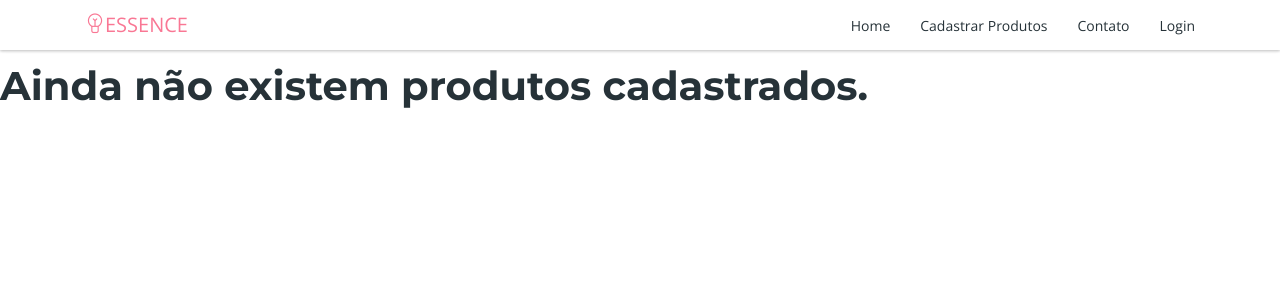
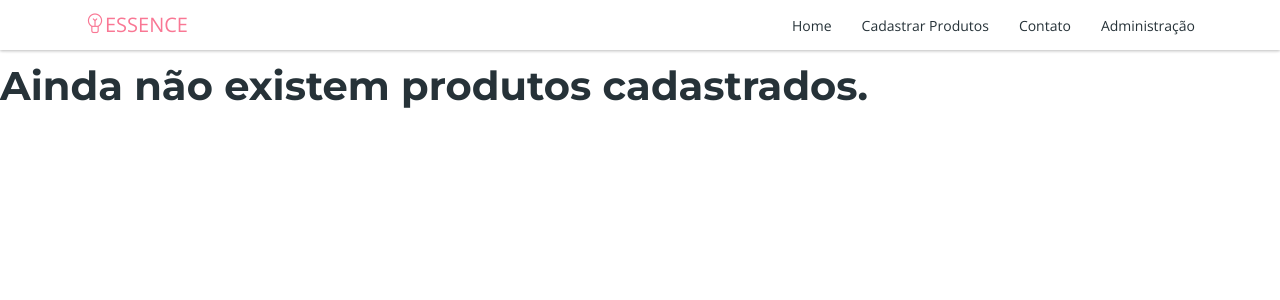
Before and after one commit to gustaoliv/Django-Cadastro-Produtos-e-Contato, a Django app: template core/templates/index.html in a window 1280 px wide. Shown: the top 300 px of the page. Run offline with Django 4.2, Linux system fonts and the light colour scheme; the template is opened without the code that fills it, so the values that code supplies are empty; parts of the project's set-up code (start-up, migrations or seed data) failed here and were passed over; some libraries are stand-ins or nearby versions; some web fonts are replaced.

Commit message:
ajustes menu

```diff
--- a/core/templates/contato.html
+++ b/core/templates/contato.html
@@ -50,7 +50,7 @@
                   <a class="nav-link page-scroll" href="#">Contato</a>
                 </li>
                 <li class="nav-item">
-                  <a class="nav-link page-scroll" href="https://django2-gustaoliv.herokuapp.com/admin">Login</a>
+                  <a class="nav-link page-scroll" href="https://django2-gustaoliv.herokuapp.com/admin">Administração</a>
                 </li>
               </ul>
             </div>
--- a/core/templates/index.html
+++ b/core/templates/index.html
@@ -47,7 +47,7 @@
                 <a class="nav-link page-scroll" href="https://django2-gustaoliv.herokuapp.com/contato">Contato</a>
               </li>
               <li class="nav-item">
-                <a class="nav-link page-scroll" href="https://django2-gustaoliv.herokuapp.com/admin">Login</a>
+                <a class="nav-link page-scroll" href="https://django2-gustaoliv.herokuapp.com/admin">Administração</a>
               </li>
             </ul>
           </div>
--- a/core/templates/produto.html
+++ b/core/templates/produto.html
@@ -51,7 +51,7 @@
                   <a class="nav-link page-scroll" href="https://django2-gustaoliv.herokuapp.com/contato">Contato</a>
                 </li>
                 <li class="nav-item">
-                  <a class="nav-link page-scroll" href="https://django2-gustaoliv.herokuapp.com/admin">Login</a>
+                  <a class="nav-link page-scroll" href="https://django2-gustaoliv.herokuapp.com/admin">Administração</a>
                 </li>
               </ul>
             </div>
```
